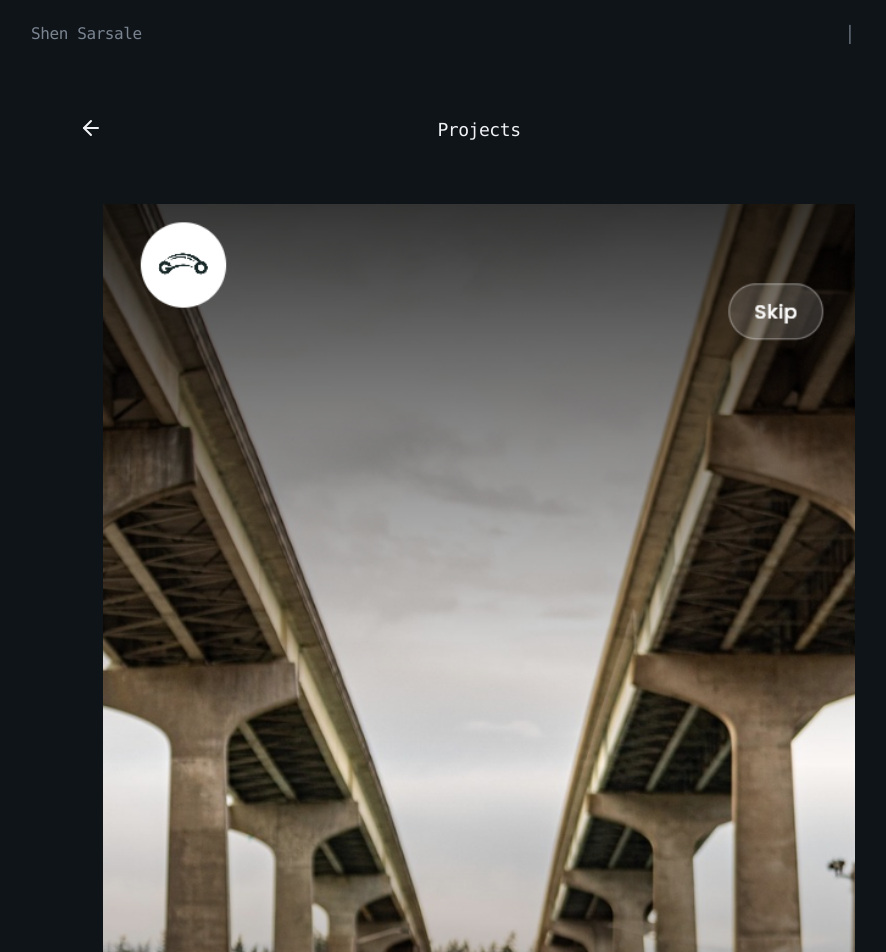
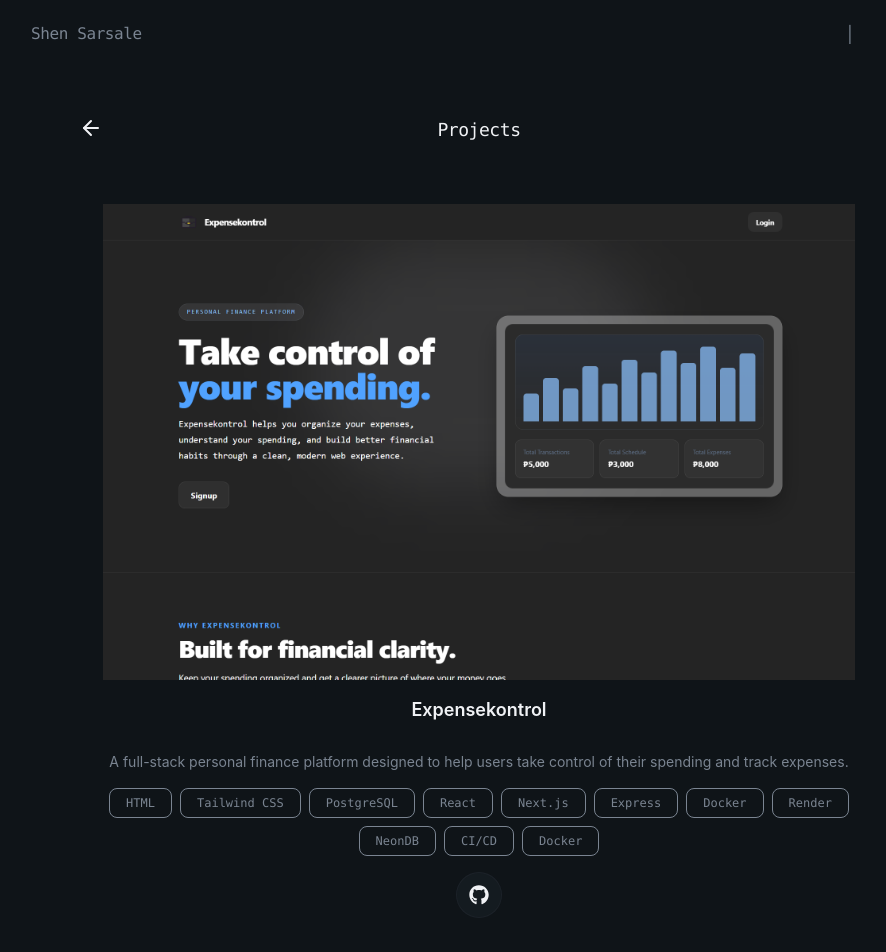
Before and after one commit to Ein-shen/My-porfolio, a React (Vite) app: page /view_projects in a window 1280 px wide. Shown: the top 952 px of the page, without its empty margins (161-1047 px from the left). Built offline with nearby package versions, Linux system fonts and the light colour scheme; the HTML template or start-up script is replaced by a standard one.

Commit message:
added view projects the expense kontrol

```diff
--- a/src/away/View_projects.jsx
+++ b/src/away/View_projects.jsx
@@ -6,6 +6,28 @@ import { FaGithub } from "react-icons/fa"
 
 
 const projects = [
+
+
+    {
+    title: "Expensekontrol",
+    description:
+      "A full-stack personal finance platform designed to help users take control of their spending and track expenses.",
+    image: "exp.png",
+    tags: [
+      "HTML",
+      "Tailwind CSS",
+      "PostgreSQL",
+      "React",
+      "Next.js",
+      "Express",
+      "Docker",
+      "Render",
+      "NeonDB",
+      "CI/CD",
+      "Docker",
+    ],
+    github: "https://github.com/Ein-shen/Finance_tracker",
+  },
      { title: "Cargo",
       description: "A full-stack peer-to-peer car rental mobile app,  Performed QA testing on a full-stack peer-to-peer car rental mobile app (Flutter, Dart, PHP, MySQL) as part of a capstone team project. Tested core features — including user authentication, vehicle listings, search, and booking/reservation system — identifying and reporting bugs to ensure app stability, and collaborated with developers to reproduce issues and verify fixes before submission.",
       image: "cargo1.png",
```
